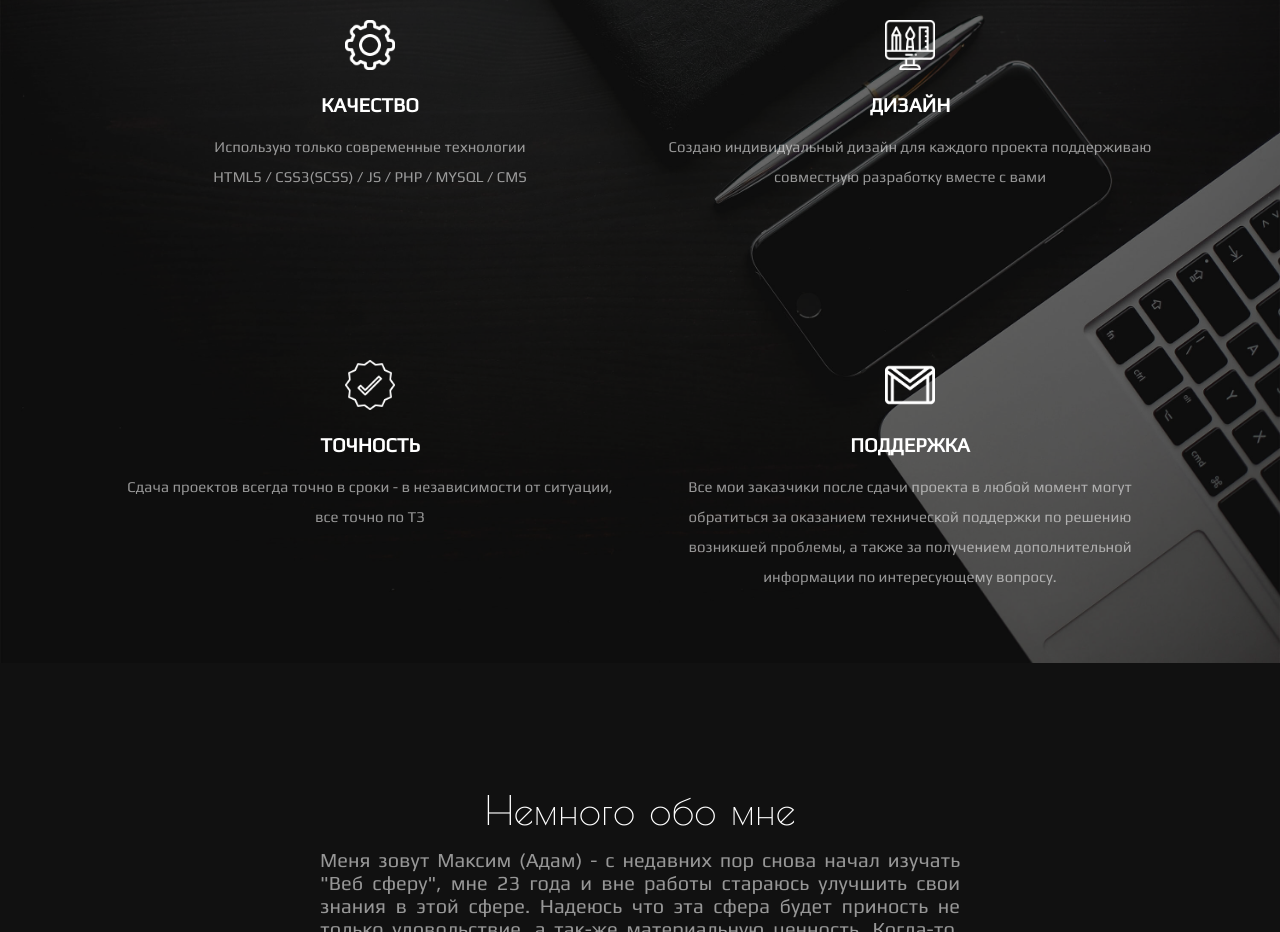
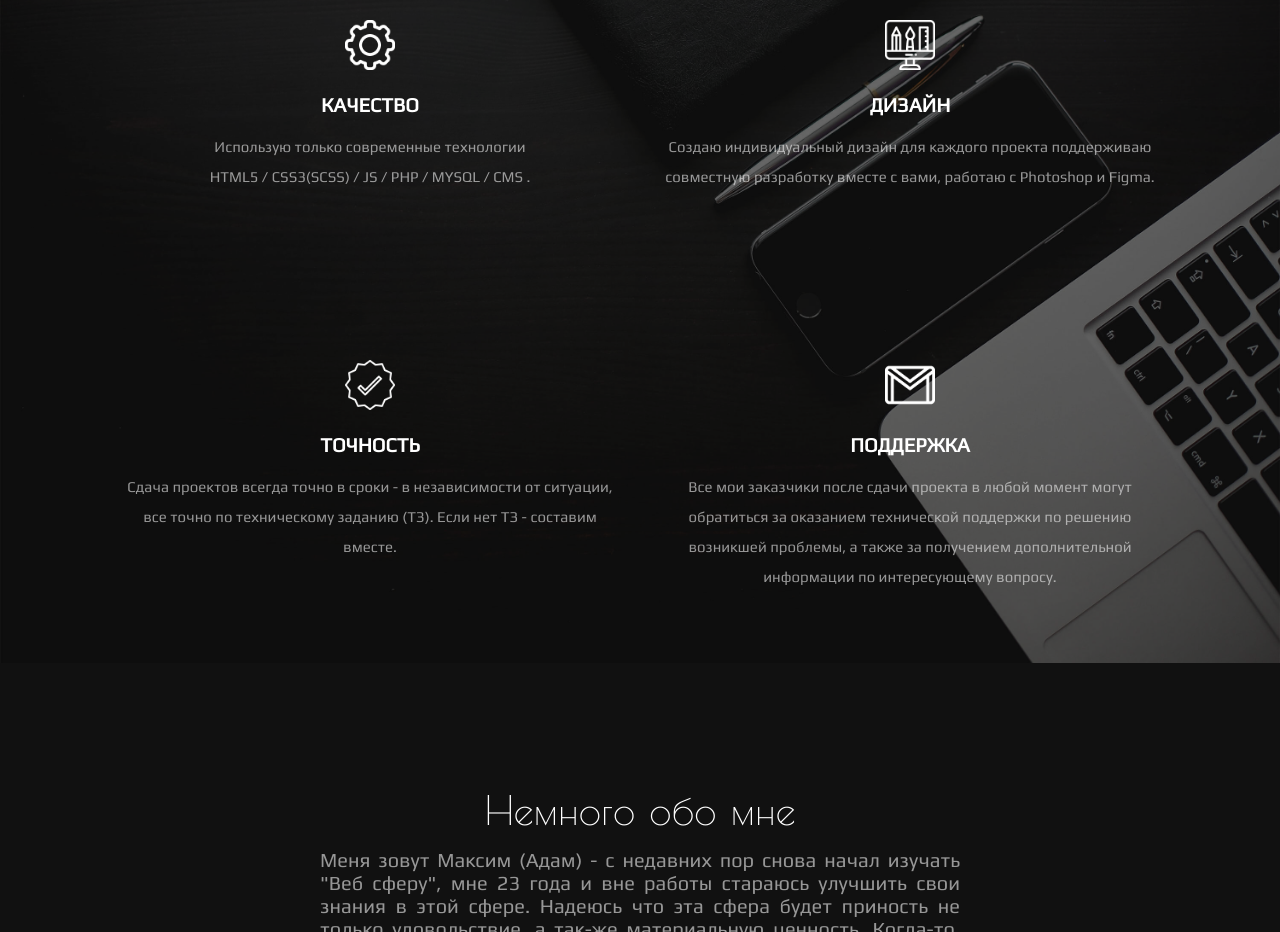
Before and after one commit to adammaks/lesson, a website: page index.html in a window 1280 px wide. Shown: the part 1515-2447 px from the top of the page. Drawn offline with Linux system fonts and the light colour scheme.

Commit message:
Update index.html

```diff
--- a/index.html
+++ b/index.html
@@ -47,7 +47,7 @@
                 <p class='portfolio_block__name'>Качество</p>
                 <p class='portfolio_block__text'>
                     Использую только современные технологии</br>
-                HTML5 / CSS3(SCSS) / JS / PHP / MYSQL / CMS
+                    HTML5 / CSS3(SCSS) / JS / PHP / MYSQL / CMS .
                 </p>
             </div>
             <div class='portfolio_block'>
@@ -55,14 +55,17 @@
                 <p class='portfolio_block__name'>Дизайн</p>
                 <p class='portfolio_block__text'>
                     Создаю индивидуальный дизайн для каждого проекта
-                поддерживаю совместную разработку вместе с вами
+                    поддерживаю совместную разработку вместе с вами,
+                    работаю с Photoshop и Figma.
                 </p>
             </div>
             <div class='portfolio_block'>
                 <div class='portfolio_block_img3 portfolio_block_img1'></div>
                 <p class='portfolio_block__name'>Точность</p>
                 <p class='portfolio_block__text'>
-                Сдача проектов всегда точно в сроки - в независимости от ситуации, все точно по ТЗ
+                    Сдача проектов всегда точно в сроки -
+                    в независимости от ситуации, все точно по техническому заданию (ТЗ).
+                    Если нет ТЗ - составим вместе.
                 </p>
             </div>
             <div class='portfolio_block'>
@@ -73,6 +76,7 @@
                     могут обратиться за оказанием технической поддержки по решению
                     возникшей проблемы, а также за получением дополнительной информации
                     по интересующему вопросу.
+                </p>
             </div>
         </div>
     </div>
```
Lines whose indentation alone changed are shown as unchanged.
